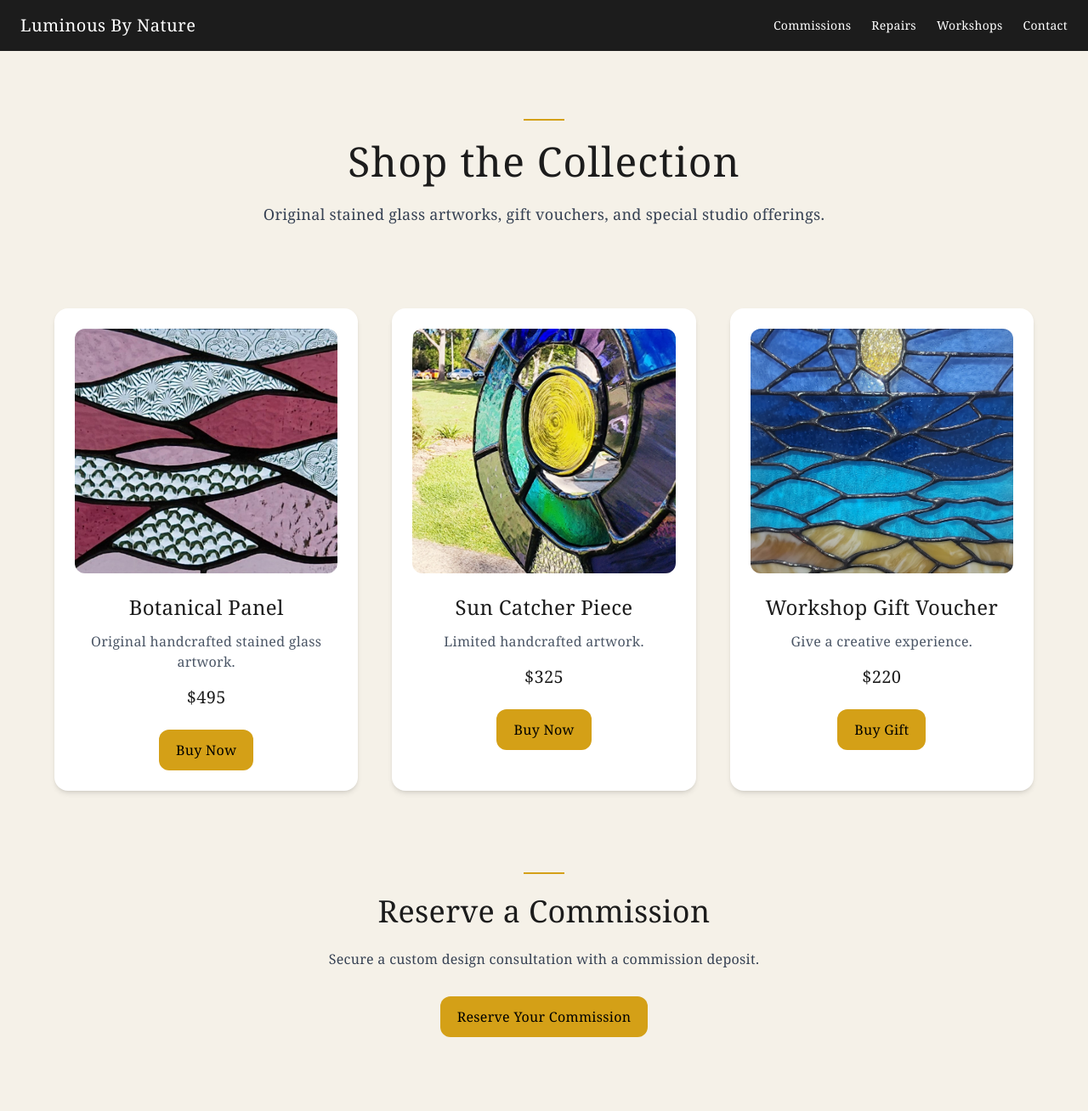
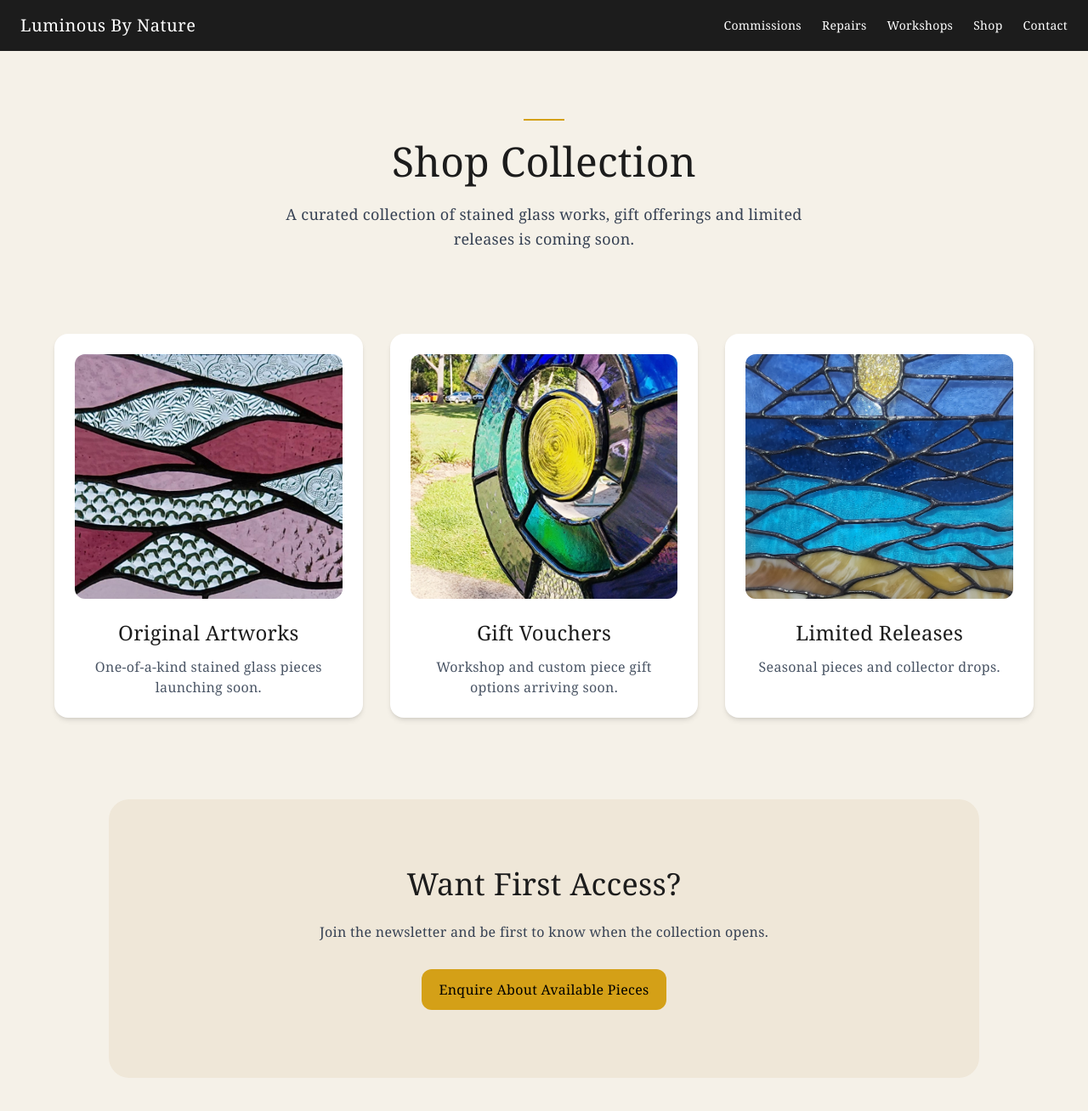
Before and after one commit to paul1978-legend/luminous-by-nature, a Next.js app: page /shop in a window 1280 px wide. Shown: the top 1308 px of the page at 85% size. Built offline with nearby package versions, Linux system fonts and the light colour scheme.

Commit message:
collection page and newsletter updates

```diff
--- a/app/components/navbar.tsx
+++ b/app/components/navbar.tsx
@@ -4,15 +4,51 @@ export default function Navbar() {
   return (
     <nav className="w-full bg-[#1C1C1C] text-white px-6 py-4 flex justify-between items-center">
 
-      <Link href="/" className="font-serif text-xl tracking-wide">
+      <Link
+        href="/"
+        className="font-serif text-xl tracking-wide"
+      >
         Luminous By Nature
       </Link>
 
-      <div className="flex gap-6 text-sm">
-        <Link href="/commissions" className="hover:text-[#D4A017] transition duration-200">Commissions</Link>
-        <Link href="/repairs" className="hover:text-[#D4A017] transition duration-200">Repairs</Link>
-        <Link href="/workshops" className="hover:text-[#D4A017] transition duration-200">Workshops</Link>
-        <Link href="/contact" className="hover:text-[#D4A017] transition duration-200">Contact</Link>
+
+      <div className="flex gap-6 text-sm items-center">
+
+        <Link
+          href="/commissions"
+          className="hover:text-[#D4A017] transition duration-200"
+        >
+          Commissions
+        </Link>
+
+        <Link
+          href="/repairs"
+          className="hover:text-[#D4A017] transition duration-200"
+        >
+          Repairs
+        </Link>
+
+        <Link
+          href="/workshops"
+          className="hover:text-[#D4A017] transition duration-200"
+        >
+          Workshops
+        </Link>
+
+        <Link
+          href="/shop"
+          className="hover:text-[#D4A017] transition duration-200"
+        >
+          Shop
+        </Link>
+
+        <Link
+          href="/contact"
+          className="hover:text-[#D4A017] transition duration-200"
+        >
+          Contact
+        </Link>
+
       </div>
 
     </nav>
--- a/app/shop/page.tsx
+++ b/app/shop/page.tsx
@@ -1,30 +1,27 @@
-export default function Shop() {
+export default function Collection() {
   return (
     <main className="bg-[#F5F1E8] text-[#1C1C1C] px-6 py-20">
 
-      {/* HERO */}
       <section className="text-center max-w-4xl mx-auto mb-24">
 
         <div className="w-12 h-[2px] bg-[#D4A017] mx-auto mb-6"></div>
 
-        <h1 className="text-5xl font-serif tracking-wide mb-6">
-          Shop the Collection
+        <h1 className="text-5xl font-serif mb-6">
+          Shop Collection
         </h1>
 
-        <p className="text-lg text-gray-700 leading-relaxed max-w-2xl mx-auto">
-          Original stained glass artworks, gift vouchers,
-          and special studio offerings.
+        <p className="text-lg text-gray-700 max-w-2xl mx-auto leading-relaxed">
+          A curated collection of stained glass works,
+          gift offerings and limited releases
+          is coming soon.
         </p>
 
       </section>
 
 
-      {/* PRODUCTS */}
-      <section className="grid md:grid-cols-3 gap-10 max-w-6xl mx-auto">
+      <section className="grid md:grid-cols-3 gap-8 max-w-6xl mx-auto mb-24">
 
-        {/* PRODUCT 1 */}
         <div className="bg-white rounded-2xl shadow-md p-6 text-center">
-
           <img
             src="/images/glass1.jpeg"
             className="glow rounded-xl h-72 w-full object-cover mb-6"
@@ -32,31 +29,18 @@ export default function Shop() {
           />
 
           <h3 className="text-2xl font-serif mb-3">
-            Botanical Panel
+            Original Artworks
           </h3>
 
-          <p className="text-gray-600 mb-4">
-            Original handcrafted stained glass artwork.
+          <p className="text-gray-600">
+            One-of-a-kind stained glass pieces
+            launching soon.
           </p>
-
-          <p className="text-xl mb-6">
-            $495
-          </p>
-
-          <a
-            href="YOUR_STRIPE_LINK"
-            target="_blank"
-            className="btn-primary"
-          >
-            Buy Now
-          </a>
-
         </div>
 
 
-        {/* PRODUCT 2 */}
+
         <div className="bg-white rounded-2xl shadow-md p-6 text-center">
-
           <img
             src="/images/glass2.jpg"
             className="glow rounded-xl h-72 w-full object-cover mb-6"
@@ -64,31 +48,18 @@ export default function Shop() {
           />
 
           <h3 className="text-2xl font-serif mb-3">
-            Sun Catcher Piece
+            Gift Vouchers
           </h3>
 
-          <p className="text-gray-600 mb-4">
-            Limited handcrafted artwork.
+          <p className="text-gray-600">
+            Workshop and custom piece gift options
+            arriving soon.
           </p>
-
-          <p className="text-xl mb-6">
-            $325
-          </p>
-
-          <a
-            href="YOUR_STRIPE_LINK"
-            target="_blank"
-            className="btn-primary"
-          >
-            Buy Now
-          </a>
-
         </div>
 
 
-        {/* PRODUCT 3 */}
+
         <div className="bg-white rounded-2xl shadow-md p-6 text-center">
-
           <img
             src="/images/glass3.jpg"
             className="glow rounded-xl h-72 w-full object-cover mb-6"
@@ -96,50 +67,34 @@ export default function Shop() {
           />
 
           <h3 className="text-2xl font-serif mb-3">
-            Workshop Gift Voucher
+            Limited Releases
           </h3>
 
-          <p className="text-gray-600 mb-4">
-            Give a creative experience.
+          <p className="text-gray-600">
+            Seasonal pieces and collector drops.
           </p>
-
-          <p className="text-xl mb-6">
-            $220
-          </p>
-
-          <a
-            href="YOUR_STRIPE_LINK"
-            target="_blank"
-            className="btn-primary"
-          >
-            Buy Gift
-          </a>
-
         </div>
 
       </section>
 
 
 
-      {/* COMMISSION DEPOSIT */}
-      <section className="py-24 text-center">
-
-        <div className="w-12 h-[2px] bg-[#D4A017] mx-auto mb-6"></div>
+      <section className="text-center py-20 bg-[#EFE7D8] rounded-3xl max-w-5xl mx-auto">
 
         <h2 className="text-4xl font-serif mb-6">
-          Reserve a Commission
+          Want First Access?
         </h2>
 
         <p className="max-w-xl mx-auto mb-8 text-gray-700">
-          Secure a custom design consultation
-          with a commission deposit.
+          Join the newsletter and be first to know
+          when the collection opens.
         </p>
 
         <a
-          href="YOUR_STRIPE_DEPOSIT_LINK"
+          href="/contact"
           className="btn-primary"
         >
-          Reserve Your Commission
+          Enquire About Available Pieces
         </a>
 
       </section>
```
